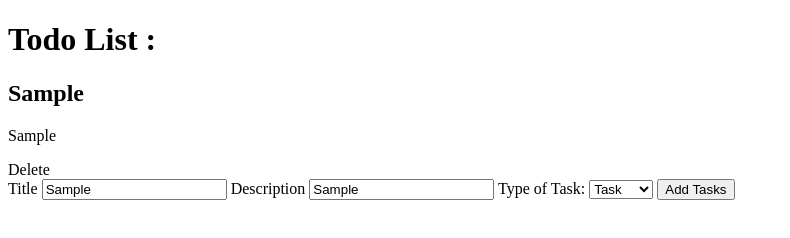
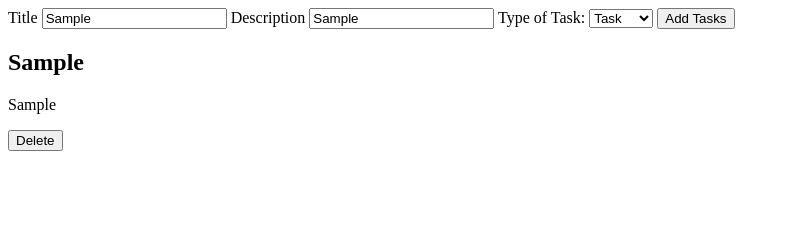
Before and after one commit to NathanElshaw/Indepth-Js, a plain HTML site: page Assignments/ToDo/index.html in a window 1280 px wide. Both pictures are taken after typing "Sample", "Sample" into the empty fields and a click on the button "Add Tasks". Shown: the whole page, without its empty margins (0-790 px from the left). Drawn offline with Linux system fonts and the light colour scheme.

Commit message:
Added ids to tasks prototypes started on delete button

```diff
--- a/Assignments/ToDo/index.html
+++ b/Assignments/ToDo/index.html
@@ -8,8 +8,6 @@
   </head>
   <body>
     <script src="./main.js" defer></script>
-    <h1>Todo List :</h1>
-    <div id="displayTasks"></div>
     <label for="taskTitle">Title</label>
     <input id="taskTitle" type="text" />
     <label for="taskDesc">Description</label>
@@ -20,5 +18,6 @@
       <option value="project">Project</option>
     </select>
     <button id="addTask">Add Tasks</button>
+    <div id="displayTasks"></div>
   </body>
 </html>
--- a/Assignments/ToDo/main.js
+++ b/Assignments/ToDo/main.js
@@ -17,6 +17,10 @@ const tasks = (title, desc, type, id) => {
   return Object.assign(Object.create(proto));
 };
 
+const removeList = (id) => {
+  console.log("clicked");
+};
+
 const displayTasks = (s) => {
   displayTask.innerHTML = "";
   displayList.push(s);
@@ -24,8 +28,8 @@ const displayTasks = (s) => {
     if (Object.getPrototypeOf(list).type === "task") {
       displayTask.innerHTML += `
       <h2>${list.title}</h2>
-      <p>${list.desc}</p
-      <button id=${list.id}>Delete</button>
+      <p>${list.desc}</p>
+      <button onClick={removeList(${list.id})}>Delete</button>
       `;
     }
   });
```
